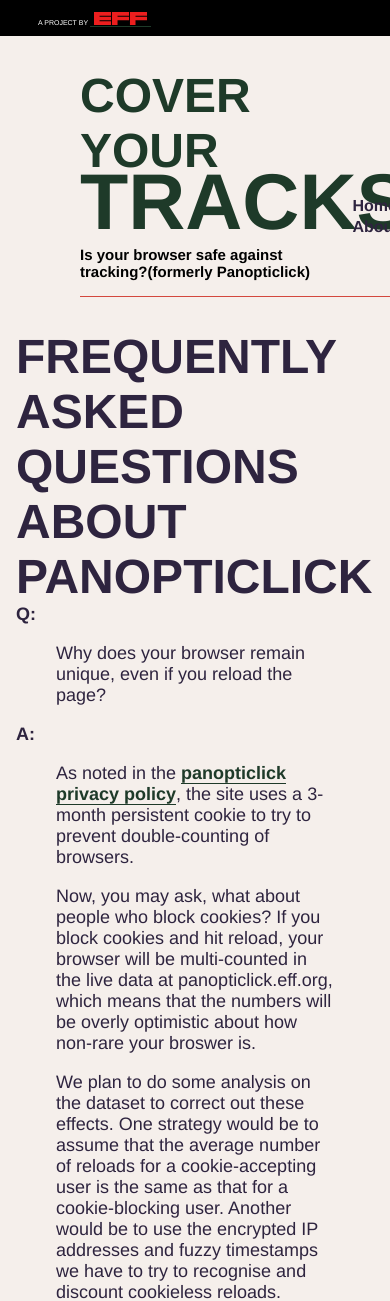
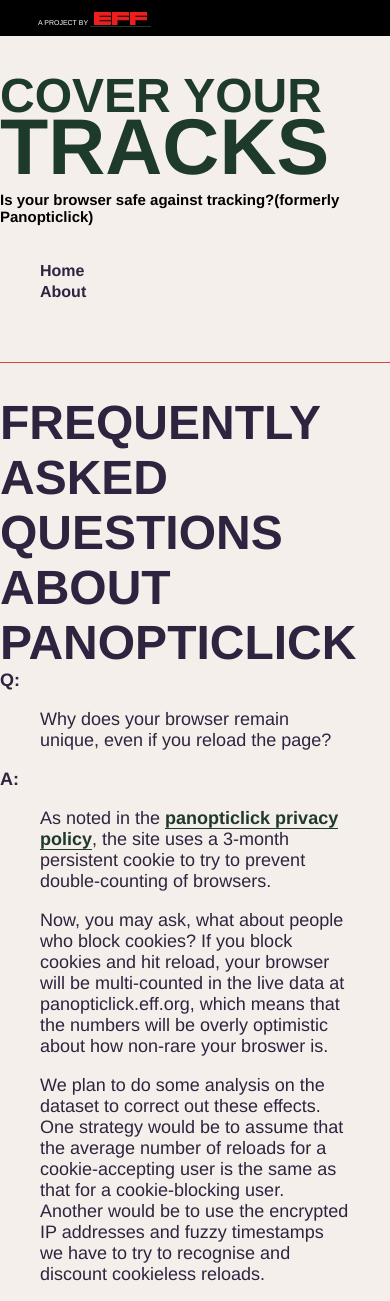
Before and after one commit to EFForg/cover-your-tracks, a Flask app: page /faq in a window 390 px wide; the page is wider, and only the part inside the window is pictured. Shown: the top 1301 px of that part. Run offline with Flask 2, Linux system fonts and the light colour scheme.

Commit message:
mobile style start, changed id for front page from #home to #front

```diff
--- a/static/scss/style.scss
+++ b/static/scss/style.scss
@@ -43,7 +43,7 @@ body {
   text-align: left;
 }
 
-body#home {
+body#front {
   background: $green;
 }
 
@@ -74,7 +74,7 @@ h1 {
   }
 }
 
-#home h1 {
+#front h1 {
   color: white;
 }
 
@@ -134,7 +134,7 @@ h1 {
   }
 }
 
-#home .header .banner .title-area {
+#front .header .banner .title-area {
   border-bottom: none;
 }
 .header .banner .title-area .site-title {
@@ -166,7 +166,7 @@ h1 {
   }
 }
 
-#home .header nav a {
+#front .header nav a {
   color: white;
   &:hover {
     border-bottom: 1px solid white;
@@ -189,7 +189,7 @@ aside {
   width: 20%;
 }
 
-#home aside {
+#front aside {
   background: $yellow;
   padding: 2rem;
   border: 1px solid $yellow;
@@ -262,11 +262,10 @@ div#self-defense {
 
 }
 
-/* front page */
+/* home page */
 
-#front {
+#front .content {
   display: flex;
-  margin: 0 auto;
   width: auto;
   .main-section {
     background-image: url("/static/images/home-image.png");
@@ -286,7 +285,7 @@ p#disclaimer {
 /* learn */
 
 #learn {
-  slider-container {
+  .slider-container {
     display: flex;
   }
 
@@ -299,7 +298,6 @@ p#disclaimer {
 .testing {
   display: flex;
 }
-
 
 /* privacy page */
 #privacy, #about, #self-defense {
@@ -352,7 +350,6 @@ footer {
     }
   }
 }
-
 
 small#center {
   margin:0 60px
@@ -453,11 +450,10 @@ label#acceptable_ads sup{
 }
 
 @media screen and (max-width: $mobile) { /* mobile styles */
-  .header .banner .bar  {
+  .header .banner {
+    .bar  {
       height: 36px;
-  }
-
-  .header .banner .bar .attribution {
+      .attribution {
         font-size: 7px;
         line-height: 1.6;
         max-width: 50%;
@@ -466,27 +462,33 @@ label#acceptable_ads sup{
         top: 12px;
         width: 180px;
       }
-
-  .header .banner .bar  .donate {
+      .donate {
         margin-right: 10px;
         top: 10px;
       }
-
-  .header .banner .bar .logo {
+      .logo {
         left: 10px;
         top: 10px;
       }
-
-  .header .banner img.attribution {
+      img.attribution {
         height: 57px;
         width: 250px;
       }
-
-  .header .banner .subtitle {
+    }
+    .title-area {
+      display: block;
+      margin: 0;
+      .site-title {
+        width: 100%;
+      }
+    }
+    .subtitle {
       font-size: 15px;
     }
 
+  }
+
   .content {
-    margin-left: 1rem;
+    margin: 0;
   }
 }
--- a/static/style.css
+++ b/static/style.css
@@ -25,7 +25,7 @@ body {
   margin: 0;
   text-align: left; }
 
-body#home {
+body#front {
   background: #305D42; }
 
 a {
@@ -49,7 +49,7 @@ h1 {
     font-size: 79px;
     line-height: 48px; }
 
-#home h1 {
+#front h1 {
   color: white; }
 
 .wrapper {
@@ -94,7 +94,7 @@ h1 {
     margin-left: 5rem;
     padding: 0 0 1rem; }
 
-#home .header .banner .title-area {
+#front .header .banner .title-area {
   border-bottom: none; }
 
 .header .banner .title-area .site-title {
@@ -118,9 +118,9 @@ h1 {
     .header nav a:hover {
       border-bottom: 1px solid #2E243F; }
 
-#home .header nav a {
+#front .header nav a {
   color: white; }
-  #home .header nav a:hover {
+  #front .header nav a:hover {
     border-bottom: 1px solid white; }
 
 /* content */
@@ -136,7 +136,7 @@ h1 {
 aside {
   width: 20%; }
 
-#home aside {
+#front aside {
   background: #DECA54;
   padding: 2rem;
   border: 1px solid #DECA54;
@@ -196,12 +196,11 @@ iframe {
   transform: scale(1); }
 
 /* individual pages */
-/* front page */
-#front {
+/* home page */
+#front .content {
   display: flex;
-  margin: 0 auto;
   width: auto; }
-  #front .main-section {
+  #front .content .main-section {
     background-image: url("/static/images/home-image.png");
     background-size: contain;
     background-repeat: no-repeat;
@@ -214,7 +213,7 @@ p#disclaimer {
   margin: 0; }
 
 /* learn */
-#learn slider-container {
+#learn .slider-container {
   display: flex; }
 #learn .slider-column {
   width: 50%; }
@@ -358,7 +357,6 @@ label#acceptable_ads sup {
   /* mobile styles */
   .header .banner .bar {
     height: 36px; }
-
     .header .banner .bar .attribution {
       font-size: 7px;
       line-height: 1.6;
@@ -367,23 +365,24 @@ label#acceptable_ads sup {
       padding-left: 22px;
       top: 12px;
       width: 180px; }
-
     .header .banner .bar .donate {
       margin-right: 10px;
       top: 10px; }
-
     .header .banner .bar .logo {
       left: 10px;
       top: 10px; }
-
-  .header .banner img.attribution {
+    .header .banner .bar img.attribution {
       height: 57px;
       width: 250px; }
-
+  .header .banner .title-area {
+    display: block;
+    margin: 0; }
+    .header .banner .title-area .site-title {
+      width: 100%; }
   .header .banner .subtitle {
     font-size: 15px; }
 
   .content {
-    margin-left: 1rem; } }
+    margin: 0; } }
 
 /*# sourceMappingURL=style.css.map */
--- a/templates/front.html
+++ b/templates/front.html
@@ -5,11 +5,11 @@
 {% block head %}
   {% include 'dist/tooltip.html' %}
   <script src="static/front.js" type="text/javascript"></script>
-  <body id="home">
+  <body id="front">
 {% endblock %}
 
 {% block body %}
-  <div id="front">
+
     <aside>
     <p>
       This is an EFF project that allows you to understand how easy is to identify and track your browser based on how it appears to websites.
@@ -32,7 +32,7 @@
     </aside>
     <div class="main-section">
     </div>
-  </div>
+
   <iframe id="a" style="position:absolute;right:0px;bottom:0px;height:1px;width:1px;" src='https://{{ third_party_trackers['ad_server'] }}/clear-cookies?random={{ cb }}'></iframe>
   <iframe id="t" style="position:absolute;right:0px;bottom:0px;height:1px;width:1px;" src='https://{{ third_party_trackers['tracker_server'] }}/clear-cookies?random={{ cb }}'></iframe>
   <iframe id="dnt" style="position:absolute;right:0px;bottom:0px;height:1px;width:1px;" src='https://{{ third_party_trackers['dnt_server'] }}/clear-cookies?random={{ cb }}'></iframe>
```
Lines whose indentation alone changed are shown as unchanged.
